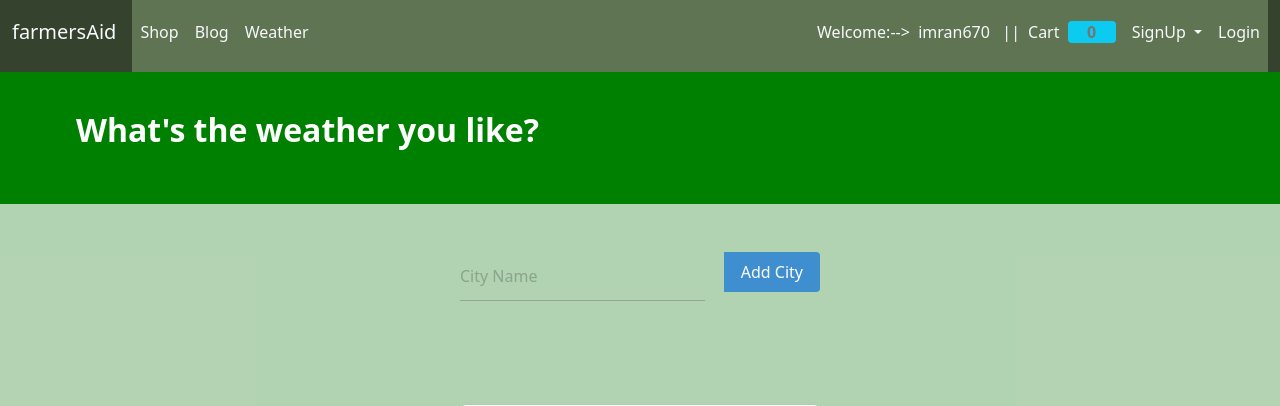
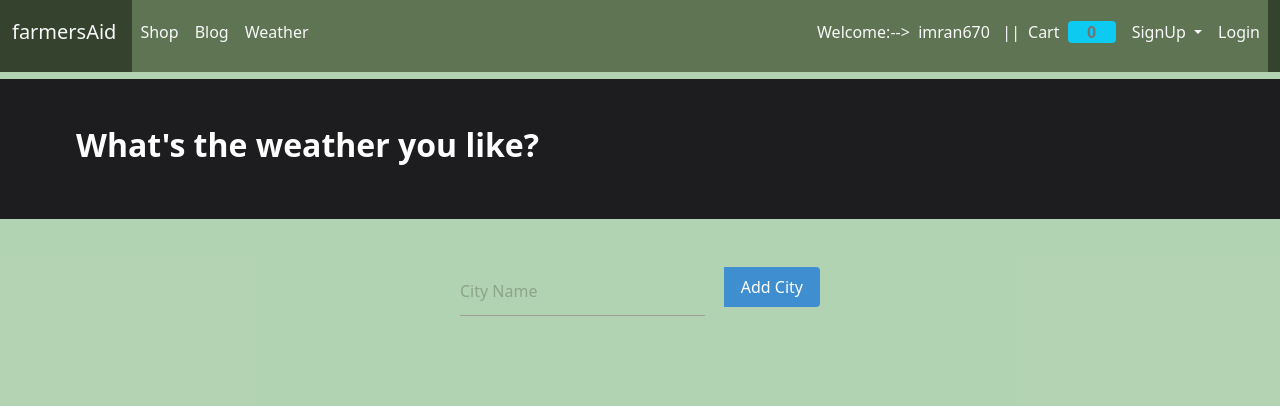
Before and after one commit to Apurba-debnath-bit/farmersAid, a Django app: page /weather_app/ in a window 1280 px wide. Shown: the top 406 px of the page. Run offline with Django 3.2, Linux system fonts and the light colour scheme; a user stored in the database is signed in; data comes from the database, SQL or seed files in the repository; both versions use the stored data as it was after the commit; data that the repository does not hold is empty; some libraries are stand-ins or nearby versions.

Commit message:
Procfile Change

```diff
--- a/Store/templates/weather/weather.html
+++ b/Store/templates/weather/weather.html
@@ -30,10 +30,10 @@
 }
 </style>
 
-<section class="hero is-primary" style="background-color: green;">
+<section class="hero is-primary" style=" margin-top: 15px; background-color: rgb(29, 28, 31);">
     <div class="hero-body">
         <div class="container"  >
-            <h1 class="title">
+            <h1 class="title white-text">
                 What's the weather you like?
             </h1>
         </div>
```
Also changed, not shown: db.sqlite3, 1 other file.
